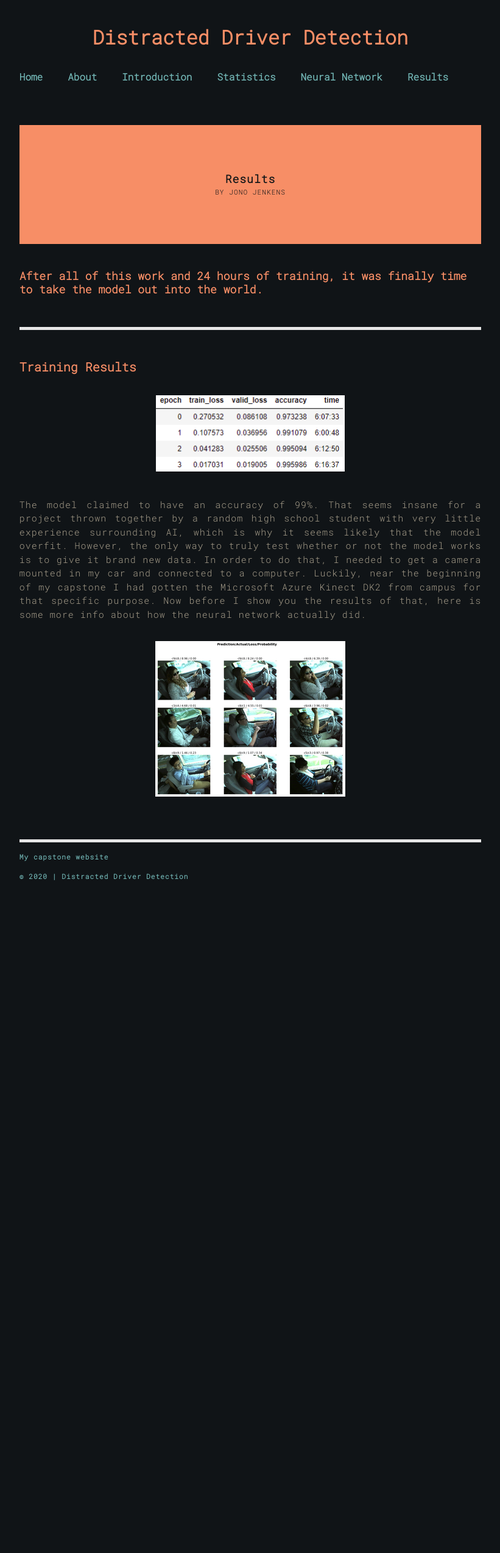
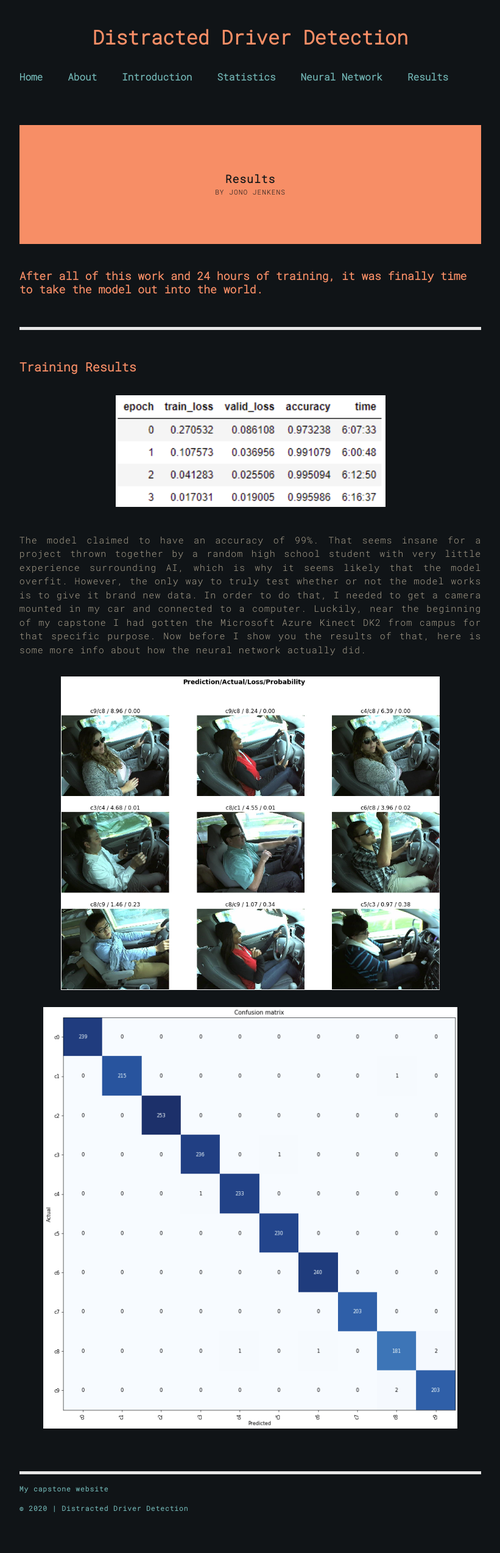
Before and after one commit to Patchkat/Capstone, a Jekyll site: the page built from all_collections/_posts/2020-05-06-results.md, in a window 1280 px wide. Shown: the whole page at 61% size, without its empty margins (229-1050 px from the left). Built offline with Jekyll 4.4.1, drawn with Linux system fonts in a browser that asks for light colours; before the commit the page ends 1509 px from its top, so only the background shows below that.

Commit message:
Now actually done with new images

```diff
--- a/all_collections/_posts/2020-05-06-results.md
+++ b/all_collections/_posts/2020-05-06-results.md
@@ -12,7 +12,9 @@ author: Jono Jenkens
     <img src="{{site.baseurl}}/assets/photos/training.png?raw=true" alt="Data about the training of the neural network">
 </center>
 The model claimed to have an accuracy of 99%.  That seems insane for a project thrown together by a random high school student with very little experience surrounding AI, which is why it seems likely that the model overfit. However, the only way to truly test whether or not the model works is to give it brand new data. In order to do that, I needed to get a camera mounted in my car and connected to a computer.  Luckily, near the beginning of my capstone I had gotten the Microsoft Azure Kinect DK2 from campus for that specific purpose. Now before I show you the results of that, here is some more info about how the neural network actually did.
-
 <center>
     <img src="{{site.baseurl}}/assets/photos/labels.png?raw=true" alt="Images labeled with what they actually were vs. what the network predicted">
 </center>
+<center>
+    <img src="{{site.baseurl}}/assets/photos/confusion.png?raw=true" alt="Confusion matrix displaying what classes the network mixed up">
+</center>
```
Also changed, not shown: assets/photos/confusion.png (added), assets/photos/labels.png, assets/photos/training.png, 1 other file.
